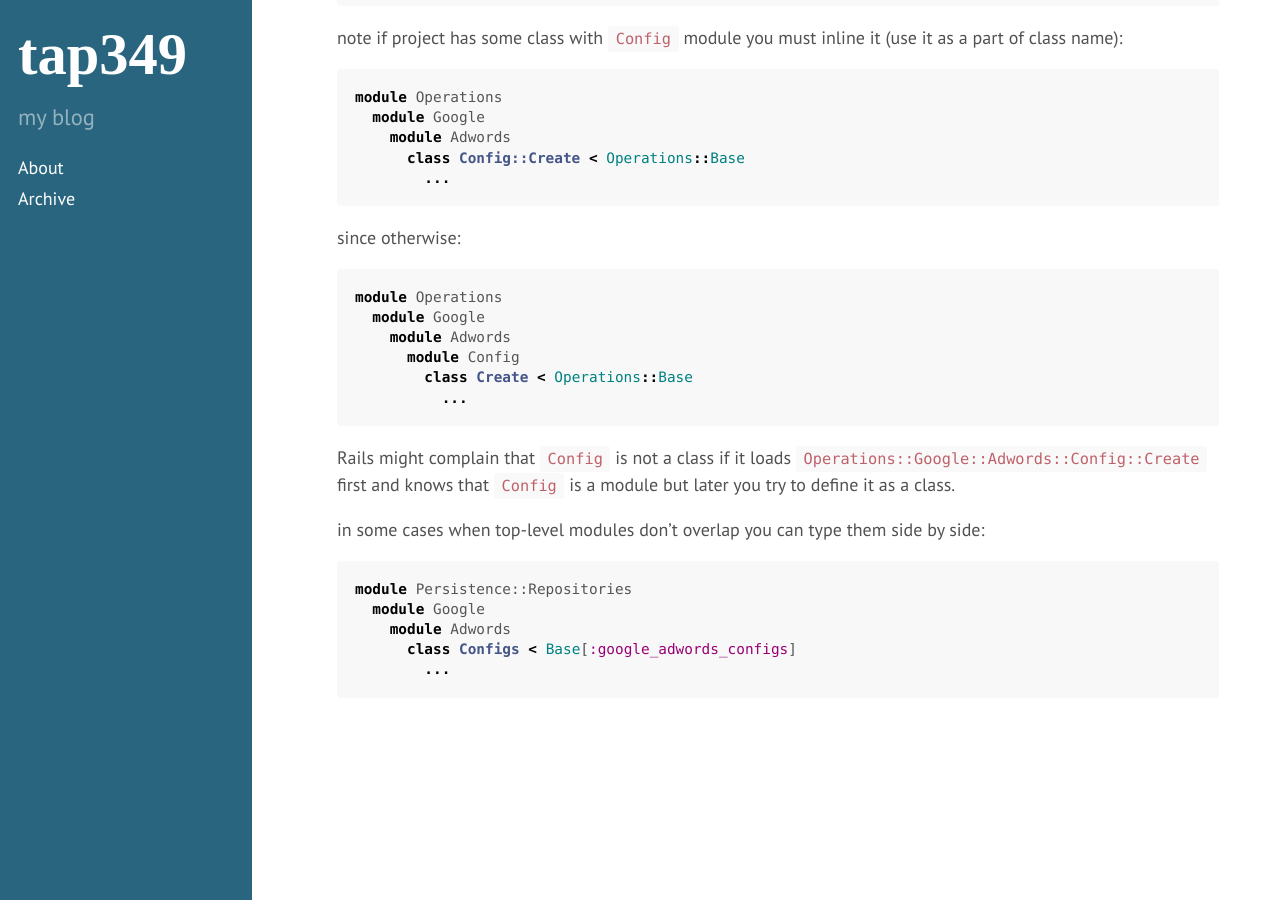
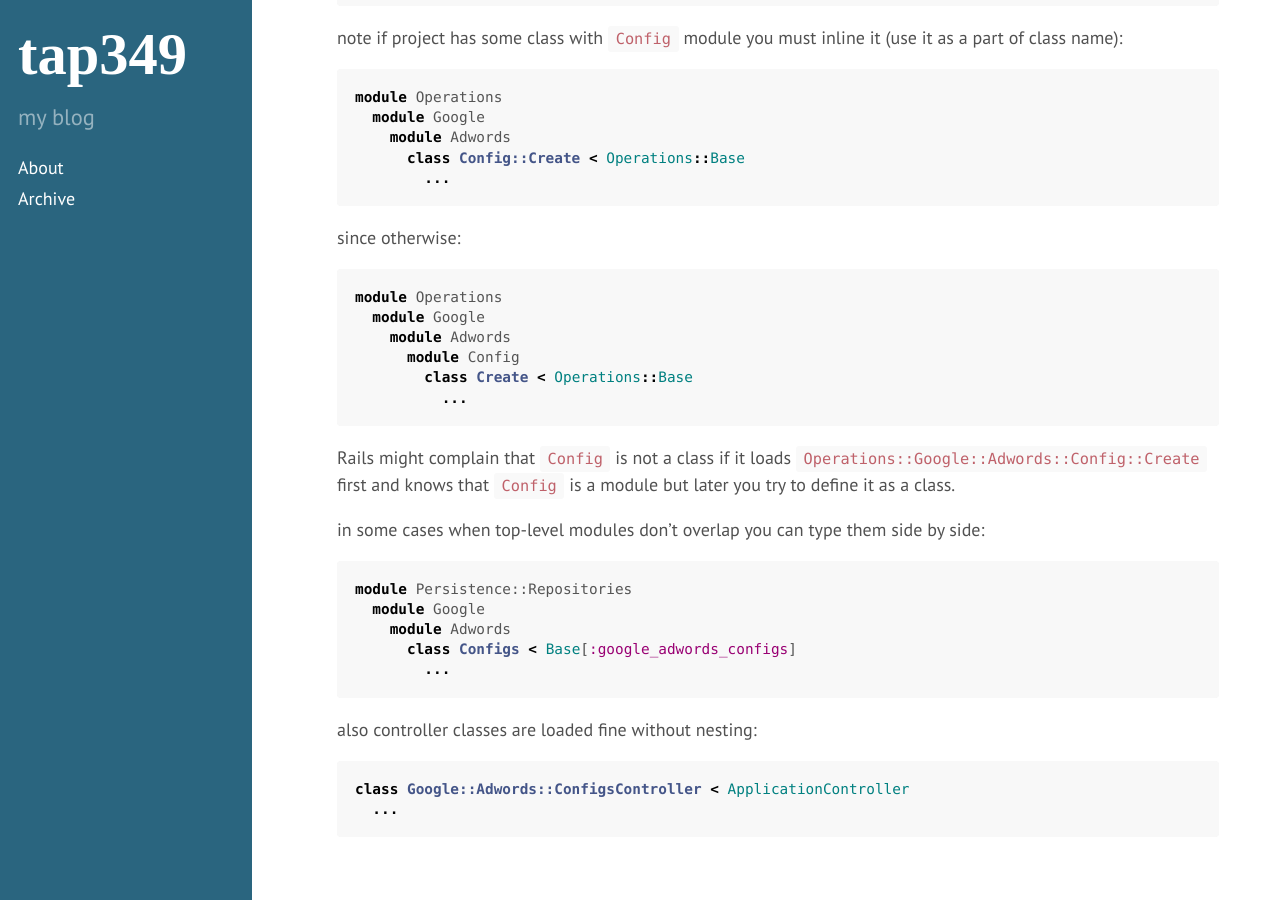
Before and after one commit to tap349/tap349.github.io, a Jekyll site: the page built from _posts/2016-09-02-autoloading-in-rails.md, in a window 1280 px wide and 900 px high, scrolled down 1298 px. Built offline with Jekyll 4.4.1, drawn with Linux system fonts in a browser that asks for light colours.

Commit message:
update 2016-09-08_00:07:18

````diff
--- a/_posts/2016-09-02-autoloading-in-rails.md
+++ b/_posts/2016-09-02-autoloading-in-rails.md
@@ -103,3 +103,10 @@ and `eager_load_paths` to avoid loading errors in production.
         class Configs < Base[:google_adwords_configs]
           ...
   ```
+
+  also controller classes are loaded fine without nesting:
+
+  ```ruby
+  class Google::Adwords::ConfigsController < ApplicationController
+    ...
+  ```
````
